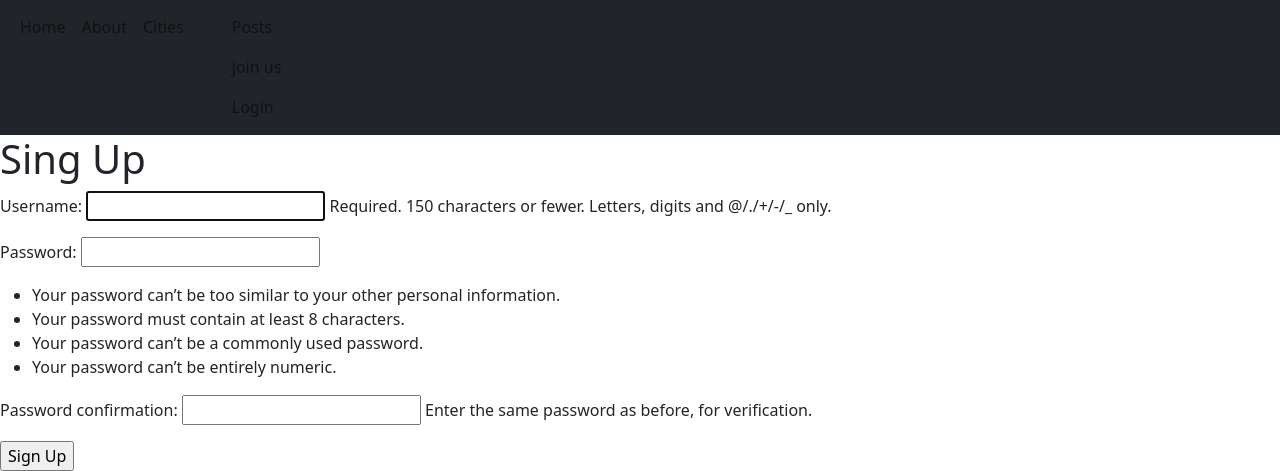
After one commit to nabiladigo/travel_blog, a Django app: page /accounts/signup in a window 1280 px wide. The commit adds this page. Shown: the part 401-872 px from the top of the page. Run offline with Django 4.2, Linux system fonts and the light colour scheme.

Commit message:
done with posts and city pages

```diff
--- a/blog_project/settings.py
+++ b/blog_project/settings.py
@@ -123,3 +123,6 @@ STATICFILES_DIRS = [os.path.join(BASE_DIR,'main_app/static')]
 # https://docs.djangoproject.com/en/4.1/ref/settings/#default-auto-field
 
 DEFAULT_AUTO_FIELD = 'django.db.models.BigAutoField'
+
+LOGIN_REDIRECT_URL ='/cities/'
+LOGOUT_REDIRECT_URL ='/'
--- a/blog_project/urls.py
+++ b/blog_project/urls.py
@@ -19,5 +19,6 @@ from django.urls import path, include
 urlpatterns = [
     path('admin/', admin.site.urls),
     path('', include('main_app.urls')),
+    path('accounts/', include('django.contrib.auth.urls')),
 
 ]
--- a/main_app/templates/base.html
+++ b/main_app/templates/base.html
@@ -62,39 +62,49 @@
                         <li class="nav-item active">
                             <a class="nav-link" href=" /cities ">Cities</a>
                         </li>
-                        <li class="nav-item active">
+                        <!-- <li class="nav-item active">
                             <a class="nav-link" href=" /posts ">Posts</a>
                         </li>
                         <li class="nav-item">
                             <a class="nav-link" href="{% url 'post_create'  %}" method="post">Add Post</a>
                         </li>
-                        <!-- <ul>
+                        <li class="nav-item">
+                            <a class="nav-link" href="{% url 'signup' %}">join us </a>
+                        </li>
+                        <li class="nav-item">
+                            <a class="nav-link" href="{% url 'logout' %}">Log out</a>
+                        </li>
+                        <li class="nav-item">
+                            <a class="nav-link" href="{% url 'login' %}">Login</a>
+                        </li> -->
+                        <ul>
                             {% if user.is_authenticated %}
                             <li class="nav-item">
-                                <a class="nav-link" href=" url 'profile' user.id ">{{user.username}}</a>
+                                <a class="nav-link" href=" url 'profile' user.id  ">{{user.username}}</a>
                             </li>
 
                             <li class="nav-item">
-                                <a class="nav-link" href=" url 'post_create' ">Add Post</a>
+                                <a class="nav-link" href="{% url 'post_create'  %}">Add Post</a>
                             </li>
                             <li class="nav-item">
-                                <a class="nav-link" href=" url 'profile_edit' ">Update Profile</a>
+                                <a class="nav-link" href=" url 'profile_edit'  ">Update Profile</a>
                             </li>
                             <li class="nav-item">
-                                <a class="nav-link" href=" url 'logout' ">Log out</a>
+                                <a class="nav-link" href="{% url 'logout'  %}">Log out</a>
                             </li>
+
                             {% else %}
                             <li class="nav-item">
-                                <a class="nav-link" href=" url 'post' ">Posts</a>
+                                <a class="nav-link" href="/posts">Posts</a>
                             </li>
                             <li class="nav-item">
-                                <a class="nav-link" href=" url 'signup' ">join us </a>
+                                <a class="nav-link" href="{% url 'signup'  %}">join us </a>
                             </li>
                             <li class="nav-item">
-                                <a class="nav-link" href=" url 'login' ">Login</a>
+                                <a class="nav-link" href="{% url 'login'  %}">Login</a>
                             </li>
                             {% endif %}
-                        </ul> -->
+                        </ul>
                     </ul>
                 </div>
             </div>
--- a/main_app/templates/cities/city_detail.html
+++ b/main_app/templates/cities/city_detail.html
@@ -8,6 +8,7 @@
     <hr>
     <hr>
             <!-- how to make this part just for superuser -->
+            {% if user.is_authenticated %}
                     <div class="button">
                         <!-- need to work on style bootstrap5 -->
                                 <a href="{% url 'city_update' city.pk %}" class="btn btn-primary">
@@ -23,6 +24,7 @@
                                     delete
                                 </a>
                     </div>
+            {% endif %}
             <hr>
             <hr>
 
--- a/main_app/templates/posts/post_list.html
+++ b/main_app/templates/posts/post_list.html
@@ -12,7 +12,7 @@
 
     <div class="gallery">
         {% for post in posts %}
-        <a href="">
+        <a href="{% url 'post_detail' post.pk %}">
             <div class="card" style="width:18rem;">
                 <div class="card-image">
                     <figure class="image is-square">
--- /dev/null
+++ b/main_app/templates/registration/signup.html
@@ -0,0 +1,13 @@
+{% extends 'base.html' %}
+{% block content %}
+
+<h1 class="title">Sing Up</h1>
+<form method="post" action="{% url 'signup' %}">
+    {% csrf_token %}
+    {{ form.as_p }}
+    <input type="submit" class="button" value="Sign Up" />
+    <input type="hidden" name="next" value="{{ next }}" />
+
+</form>
+
+{% endblock%}
--- a/main_app/urls.py
+++ b/main_app/urls.py
@@ -13,4 +13,8 @@ urlpatterns =[
     path('posts', views.Posts.as_view(), name="post_list"),
     path('cities/posts/new', views.PostCreate.as_view(), name="post_create"),
     path('posts/<int:pk>/', views.PostDtail.as_view(), name="post_detail"),
+    path('posts/<int:pk>/update', views.PostUpdate.as_view(), name="post_update"),
+    path('posts/<int:pk>/delete', views.PostDelete.as_view(), name="post_delete"),
+
+    path('accounts/signup', views.Signup.as_view(), name="signup")
 ]
--- a/main_app/views.py
+++ b/main_app/views.py
@@ -1,14 +1,19 @@
-from multiprocessing import context
-from pipes import Template
+import re
 from django.shortcuts import render, redirect
 from django.views import View
 from django.views.generic.base import TemplateView
 from django.http import HttpResponse
 
-from main_app.forms import PostCreateForm
+# from main_app.forms import PostCreateForm
 from .models import City, Post
 from django.views.generic.edit import CreateView, DeleteView, UpdateView
 from django.views.generic import DetailView
+from django.contrib.auth import login
+from django.contrib.auth.forms import UserCreationForm
+
+from django.contrib.auth.decorators import login_required
+from django.utils.decorators import method_decorator
+
 from django.urls import reverse
 
 # Create your views here.
@@ -34,6 +39,8 @@ class Cities(TemplateView):
             context["header"]= "Trending Cities"
         return context
 
+
+@method_decorator(login_required, name='dispatch')
 class CityCreate(CreateView):
     model= City
     fields=['name', 'img','country','body']
@@ -42,10 +49,14 @@ class CityCreate(CreateView):
     def get_success_url(self):
         return reverse('city_detail', kwargs={'pk': self.object.pk})
 
+
+
 class CityDetail(DetailView):
     model=City
     template_name="cities/city_detail.html"
 
+
+@method_decorator(login_required, name='dispatch')
 class CityUpdate(UpdateView):
     model= City
     fields= ['name','img', 'country', 'body']
@@ -53,6 +64,8 @@ class CityUpdate(UpdateView):
     def get_success_url(self):
         return reverse('city_detail', kwargs={'pk': self.object.pk})
 
+
+@method_decorator(login_required, name='dispatch')
 class CityDelete(DeleteView):
     model= City
     template_name="cities/city_delete.html"
@@ -80,13 +93,21 @@ class Posts(TemplateView):
 
 # need to work on create not working
 
+@method_decorator(login_required, name='dispatch')
 class PostCreate(CreateView):
     model = Post
     fields = ['name', 'image', 'author', 'body']
     template_name = "cities/city_create.html"
 
+    def form_valid(self, form):
+        form.instance.user = self.request.user
+        return super(PostCreate, self).form_valid(form)
+
     def get_success_url(self):
-        return reverse('city_detail', kwargs={'pk': self.object.pk})
+        print(self.kwargs)
+        return reverse('post_detail', kwargs={'pk': self.object.pk})
+
+
 
 
 class PostDtail(DetailView):
@@ -97,3 +118,41 @@ class PostDtail(DetailView):
     #     context= super(PostDtail, self).get_context_data(**kwargs)
 
     #     return context
+
+
+@method_decorator(login_required, name='dispatch')
+class PostUpdate(UpdateView):
+    model = Post
+    fields = ['image', 'title', 'author', 'body']
+    template_name = "posts/post_update.html"
+
+    def get_success_url(self):
+        return reverse('post_detail', kwargs={'pk': self.object.pk})
+
+
+@method_decorator(login_required, name='dispatch')
+class PostDelete(DeleteView):
+    model = Post
+    template_name = "posts/post_delete.html"
+    success_url = "/posts/"
+
+
+
+
+
+class Signup(View):
+    def get(self, request):
+        form= UserCreationForm()
+        context ={"form": form }
+        return render( request, "registration/signup.html", context)
+
+    def post(self, request):
+        form= UserCreationForm(request.POST)
+        if form.is_valid():
+            user= form.save()
+            login(request, user)
+            return redirect("post_list")
+
+        else:
+            context= {"form": form}
+            return render(request, "registration/signup.html", context)
```
Also changed, not shown: main_app/templates/posts/post_delete.html (added, +15 -0 lines), main_app/templates/posts/post_detail.html (+3 -15 lines), main_app/templates/posts/post_update.html (added, +11 -0 lines), main_app/templates/registration/login.html (added, +16 -0 lines).
